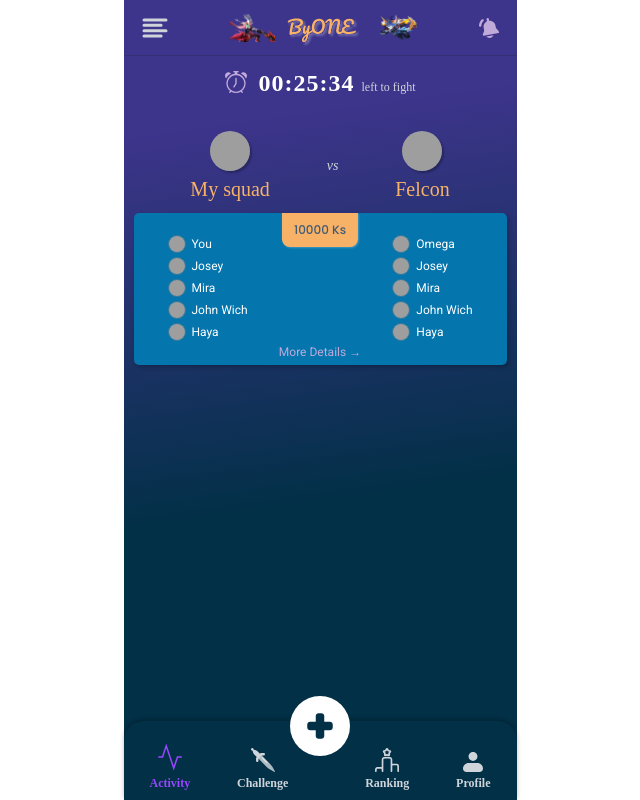
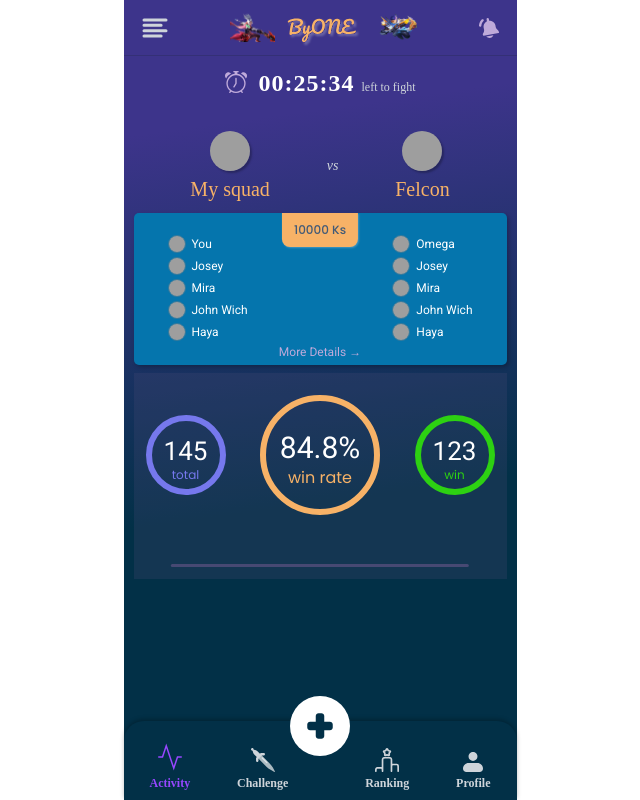
Before and after one commit to ZinMyoHtet1/ByOne-Frontend, a React (Vite) app: page /activity in a window 1280 px wide. Shown: the whole page, without its empty margins (320-960 px from the left). Built offline with nearby package versions, Linux system fonts and the light colour scheme; grey boxes are pictures that could not be loaded.

Commit message:
add analysis card

```diff
--- a/src/components/ActiveBattleCard/active-battle-card.css
+++ b/src/components/ActiveBattleCard/active-battle-card.css
@@ -2,6 +2,7 @@
   display: flex;
   flex-direction: column;
   justify-content: flex-start;
+  margin-bottom: 8px;
 }
 
 #active-battle-card .timer-container {
--- a/src/components/BotNavigator/botnavigator.css
+++ b/src/components/BotNavigator/botnavigator.css
@@ -6,7 +6,7 @@
   justify-content: flex-end;
   align-items: center;
   gap: 4px;
-  -webkit-tap-highlight-color: transparent;
+  /* -webkit-tap-highlight-color: transparent; */
 }
 
 .bot-nav:hover,
--- /dev/null
+++ b/src/components/CircleAnalysis/CircleAnalysis.jsx
@@ -0,0 +1,20 @@
+/* eslint-disable react/prop-types */
+import "./circle-analysis.css";
+
+const CircleAnalysis = ({ amount, label, color = "#7678ED", size = "" }) => {
+  return (
+    <div className="circle-analysis">
+      <div
+        className={`circle ${size}`}
+        style={{ border: `6px solid ${color}` }}
+      >
+        <div className={`amount ${size}`}>{amount}</div>
+        <div className={`label ${size}`} style={{ color: color }}>
+          {label}
+        </div>
+      </div>
+    </div>
+  );
+};
+
+export default CircleAnalysis;
--- /dev/null
+++ b/src/components/CircleAnalysis/circle-analysis.css
@@ -0,0 +1,39 @@
+.circle-analysis .circle {
+  width: 80px;
+  height: 80px;
+  border-radius: 50%;
+  opacity: 1;
+  display: flex;
+  flex-direction: column;
+  align-items: center;
+  justify-content: center;
+}
+
+.circle-analysis .circle div {
+  transform: translateY(5px);
+}
+.circle-analysis .circle.large {
+  width: 120px;
+  height: 120px;
+}
+
+.circle-analysis .circle .amount {
+  font-size: 26px;
+  font-family: "Roboto", sans-serif;
+  font-weight: 400;
+  color: #fff;
+}
+
+.circle-analysis .circle .amount.large {
+  font-size: 30px;
+}
+
+.circle-analysis .circle .label {
+  font-size: 12px;
+  font-family: "Poppins", sans-serif;
+  font-weight: 400;
+}
+
+.circle-analysis .circle .label.large {
+  font-size: 16px;
+}
--- a/src/components/index.js
+++ b/src/components/index.js
@@ -1,5 +1,11 @@
 import BotNavigator from "./BotNavigator/BotNavigator";
 import ActiveBattleCard from "./ActiveBattleCard/ActiveBattleCard";
 import BotNavigatorController from "./BotNavigatorController.jsx";
+import CircleAnalysis from "./CircleAnalysis/CircleAnalysis.jsx";
 
-export { BotNavigator, ActiveBattleCard, BotNavigatorController };
+export {
+  BotNavigator,
+  ActiveBattleCard,
+  BotNavigatorController,
+  CircleAnalysis,
+};
--- /dev/null
+++ b/src/containers/ActiveAnalysis/ActiveAnalysis.jsx
@@ -0,0 +1,20 @@
+import { CircleAnalysis } from "../../components";
+import "./active-analysis.css";
+
+const ActiveAnalysis = () => {
+  return (
+    <div id="active-analysis-card">
+      <CircleAnalysis amount="145" label="total" />
+      <CircleAnalysis
+        amount="84.8%"
+        label="win rate"
+        size="large"
+        color="#F7B267"
+      />
+      <CircleAnalysis amount="123" label="win" color="#2DD112" />
+      <div className="bottom-bar"></div>
+    </div>
+  );
+};
+
+export default ActiveAnalysis;
--- /dev/null
+++ b/src/containers/ActiveAnalysis/active-analysis.css
@@ -0,0 +1,19 @@
+#active-analysis-card {
+  position: relative;
+  padding: 22px 12px 64px;
+  display: flex;
+  align-items: center;
+  justify-content: space-between;
+  background-color: rgba(71, 73, 115, 0.25);
+}
+
+#active-analysis-card .bottom-bar {
+  position: absolute;
+  bottom: 12px;
+  left: 50%;
+  transform: translateX(-50%);
+  background-color: #474973;
+  width: 80%;
+  height: 3px;
+  border-radius: 3px;
+}
--- a/src/containers/BottomNavigation/bottomnavi.css
+++ b/src/containers/BottomNavigation/bottomnavi.css
@@ -4,7 +4,9 @@
   width: 100%;
   padding: 0 26px;
   border-radius: 20px 20px 0 0;
+  background-color: #023047;
   box-shadow: 0 -2px 4px rgba(0, 0, 0, 0.25);
+  z-index: 200;
 }
 
 #bottom-navigation .tab-container {
--- a/src/containers/index.js
+++ b/src/containers/index.js
@@ -1,4 +1,5 @@
 import Navbar from "./Navbar/Navbar";
 import BottomNavigation from "./BottomNavigation/BottomNavigation";
+import ActiveAnalysis from "./ActiveAnalysis/ActiveAnalysis";
 
-export { Navbar, BottomNavigation };
+export { Navbar, BottomNavigation, ActiveAnalysis };
--- a/src/index.css
+++ b/src/index.css
@@ -16,8 +16,18 @@
   --skyblue-color: #0575ad;
   --light-purple-color: #bfaada;
   --purple-color: #9747ff;
+  --gray-purple-color: #474973;
+}
+
+div,
+span,
+a,
+ul,
+li {
+  -webkit-tap-highlight-color: transparent;
 }
 
 .tab-page {
   padding: 12px 10px;
+  max-height: 40%;
 }
--- a/src/pages/Activity/Activity.jsx
+++ b/src/pages/Activity/Activity.jsx
@@ -1,10 +1,12 @@
 import { ActiveBattleCard } from "../../components";
+import { ActiveAnalysis } from "../../containers";
 import "./activity.css";
 
 const Activity = () => {
   return (
     <div className="tab-page">
       <ActiveBattleCard />
+      <ActiveAnalysis />
     </div>
   );
 };
```
